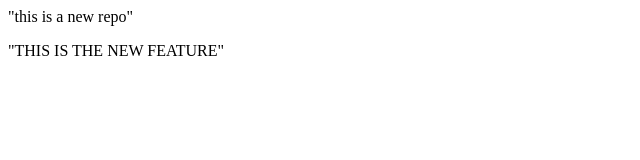
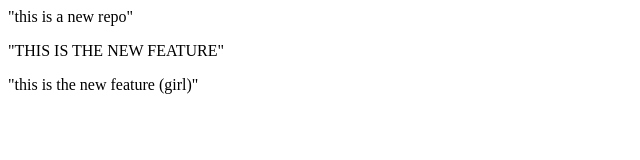
Before and after one commit to hannan044/Localrepo, a plain HTML site: page index.html in a window 1280 px wide. Shown: the whole page, without its empty margins (0-640 px from the left). Drawn offline with Linux system fonts and the light colour scheme.

Commit message:
new feature

```diff
--- a/index.html
+++ b/index.html
@@ -1,2 +1,3 @@
 <p> "this is a new repo" </p>
 <p> "THIS IS THE NEW FEATURE" </p>
+<p> "this is the new feature (girl)"</p>
```
